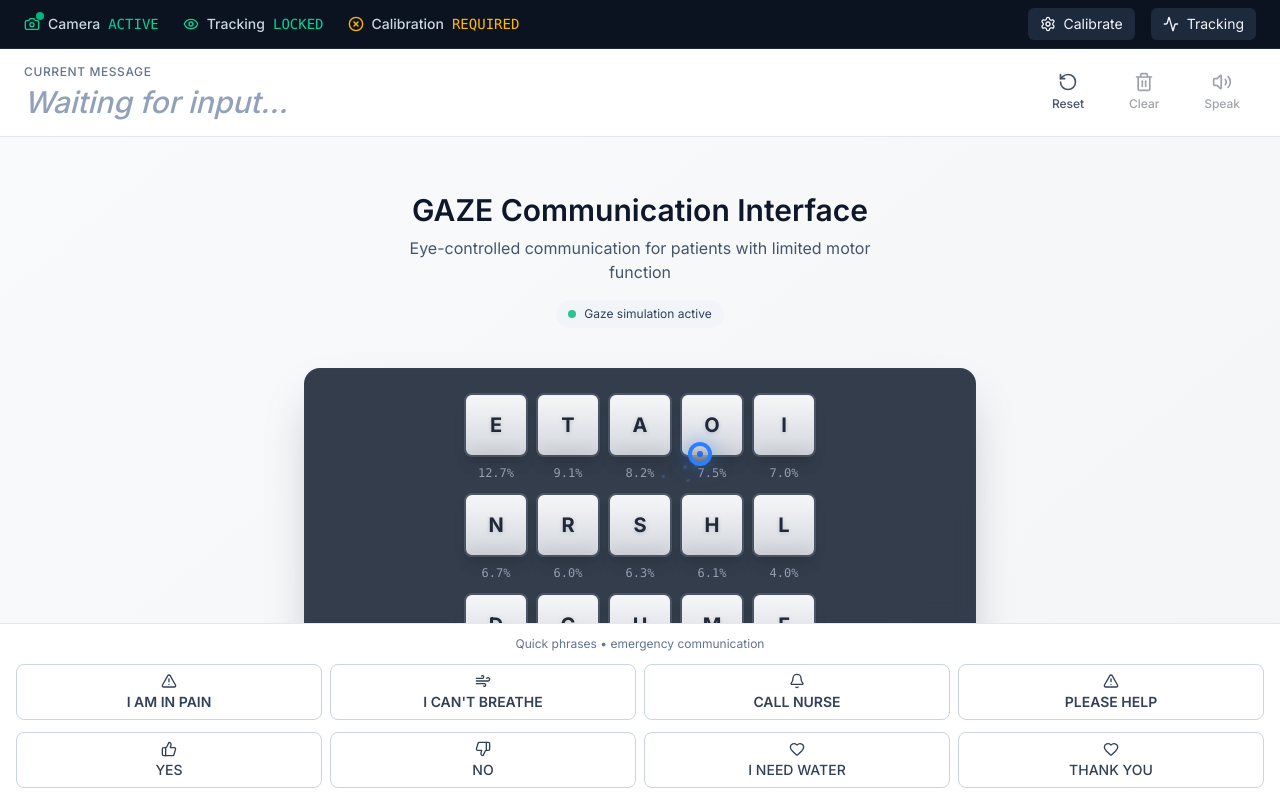
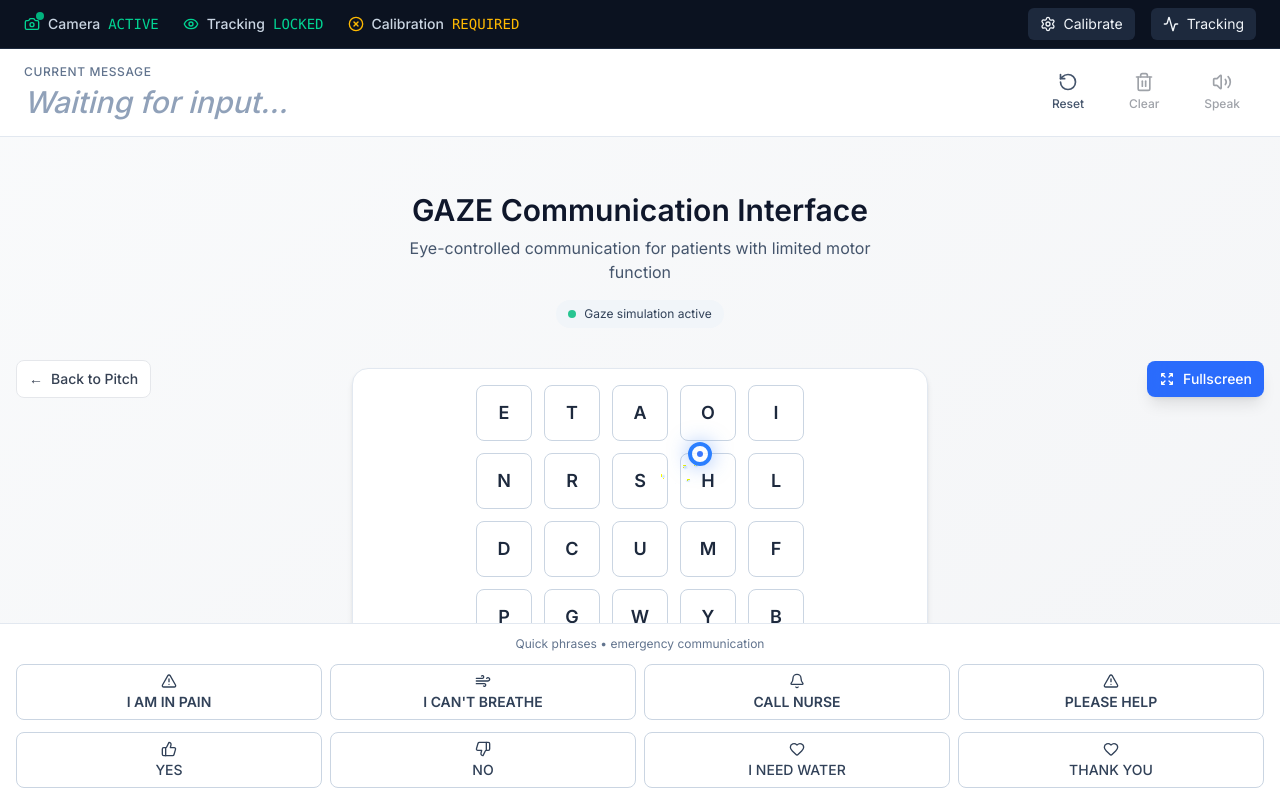
Before and after one commit to Anish-2005/Gaze, a Next.js app: page /demo in a window 1280 px wide. Shown: the top 798 px of the page. Built offline with nearby package versions, Linux system fonts and the light colour scheme.

Commit message:
Update navigation header position and QuickPhrases props
Changed the navigation header's top position and z-index in DemoLayoutClient for improved layout. Removed the unused selectedPhrase prop from QuickPhrases in DemoShell.

```diff
--- a/src/app/demo/DemoLayoutClient.tsx
+++ b/src/app/demo/DemoLayoutClient.tsx
@@ -148,7 +148,7 @@ export default function DemoLayoutClient({
       <div className={`h-full ${judgeMode ? 'pt-8' : ''}`}>
         {/* Elegant Navigation Header */}
         {!judgeMode && (
-          <div className="absolute top-4 left-4 right-4 z-30">
+          <div className="absolute top-90 left-4 right-4 z-[10000]">
             <div className="flex items-center justify-between">
               <a
                 href="/pitch"
--- a/src/app/demo/DemoShell.tsx
+++ b/src/app/demo/DemoShell.tsx
@@ -272,7 +272,6 @@ export default function DemoShell() {
 
       {/* Quick Phrases */}
       <QuickPhrases
-        selectedPhrase={state.selectedQuickPhrase}
         onSelect={addPhrase}
         hoveredKey={hoveredKey}
         setHoveredKey={setHoveredKey}
--- a/src/app/demo/GazeKeyboard.tsx
+++ b/src/app/demo/GazeKeyboard.tsx
@@ -18,121 +18,87 @@ const KEYBOARD_LAYOUT = [
   ['V', 'K', 'X', 'J', 'Q'],
 ]
 
-// Frequency weights for visual feedback
-const LETTER_FREQUENCY: Record<string, number> = {
-  'E': 12.7, 'T': 9.1, 'A': 8.2, 'O': 7.5, 'I': 7.0,
-  'N': 6.7, 'R': 6.0, 'S': 6.3, 'H': 6.1, 'L': 4.0,
-  'D': 4.3, 'C': 2.8, 'U': 2.8, 'M': 2.4, 'F': 2.2,
-  'P': 1.9, 'G': 2.0, 'W': 2.4, 'Y': 2.0, 'B': 1.5,
-  'V': 1.0, 'K': 0.8, 'X': 0.2, 'J': 0.2, 'Q': 0.1,
-}
-
 export default function GazeKeyboard({
   onSelect,
   hoveredKey,
   dwellProgress,
   setHoveredKey,
 }: GazeKeyboardProps) {
-  // Handle gaze hover events
+
+  /* ---------- GAZE EVENTS ---------- */
   useEffect(() => {
     const handleGazeHover = (event: CustomEvent) => {
       setHoveredKey(event.detail.key)
     }
 
     window.addEventListener('gazehover', handleGazeHover as EventListener)
-
-    return () => {
+    return () =>
       window.removeEventListener('gazehover', handleGazeHover as EventListener)
-    }
   }, [setHoveredKey])
 
-  // Handle keyboard navigation (for judges)
+  /* ---------- KEYBOARD (JUDGE MODE) ---------- */
   useEffect(() => {
     const handleKeyDown = (event: KeyboardEvent) => {
       const key = event.key.toUpperCase()
-      if (LETTER_FREQUENCY[key]) {
+      if (key.length === 1 && /[A-Z]/.test(key)) {
         setHoveredKey(key)
         setTimeout(() => {
           onSelect(key)
           setHoveredKey(null)
-        }, 100)
+        }, 120)
       }
 
-      // Space to speak
       if (event.key === ' ') {
         event.preventDefault()
-        const speakEvent = new CustomEvent('speak')
-        window.dispatchEvent(speakEvent)
+        window.dispatchEvent(new CustomEvent('speak'))
       }
 
-      // Escape to clear
       if (event.key === 'Escape') {
-        const clearEvent = new CustomEvent('clear')
-        window.dispatchEvent(clearEvent)
+        window.dispatchEvent(new CustomEvent('clear'))
       }
     }
 
     window.addEventListener('keydown', handleKeyDown)
-
-    return () => {
-      window.removeEventListener('keydown', handleKeyDown)
-    }
+    return () => window.removeEventListener('keydown', handleKeyDown)
   }, [onSelect, setHoveredKey])
 
   return (
-    <div className="relative w-full max-w-2xl mx-auto">
-      {/* Keyboard Container */}
-      <div className="bg-gray-800/90 backdrop-blur-sm rounded-2xl p-4 md:p-6 shadow-2xl border border-gray-700/50">
-        {/* Keyboard Layout */}
-        <div className="space-y-2 md:space-y-3">
+    <div className="w-full max-w-xl mx-auto">
+
+      {/* Keyboard shell */}
+      <div className="bg-white border border-slate-200 rounded-2xl p-3 sm:p-4 shadow-md">
+
+        {/* Rows */}
+        <div className="space-y-2 sm:space-y-3">
           {KEYBOARD_LAYOUT.map((row, rowIndex) => (
             <div
               key={rowIndex}
-              className="flex justify-center gap-1 md:gap-2"
+              className="flex justify-center gap-2 sm:gap-3"
             >
-              {row.map(letter => {
-                const frequency = LETTER_FREQUENCY[letter]
-                const isHovered = hoveredKey === letter
-
-                return (
-                  <div key={letter} className="flex flex-col items-center">
+              {row.map(letter => (
                 <Key
+                  key={letter}
                   letter={letter}
-                      isHovered={isHovered}
-                      dwellProgress={isHovered ? dwellProgress : 0}
+                  isHovered={hoveredKey === letter}
+                  dwellProgress={hoveredKey === letter ? dwellProgress : 0}
                   onMouseEnter={() => setHoveredKey(letter)}
                   onMouseLeave={() => setHoveredKey(null)}
                   onClick={() => onSelect(letter)}
                 />
-
-                    {/* Frequency indicator (smaller on mobile) */}
-                    <div className="mt-1 md:mt-2">
-                      <div className="text-xs text-gray-400 font-mono">
-                        {frequency.toFixed(1)}%
-                      </div>
-                    </div>
-                  </div>
-                )
-              })}
+              ))}
             </div>
           ))}
         </div>
 
-        {/* Mobile instruction */}
-        <div className="mt-3 md:hidden text-center">
-          <div className="text-xs text-gray-400 bg-gray-700/50 px-3 py-2 rounded-lg mx-4">
-            Tap and hold a key to select • Focus on letters to type
-          </div>
+        {/* Mobile hint */}
+        <div className="mt-3 sm:hidden text-center text-xs text-slate-500">
+          Focus on a letter to select • Tap to test
         </div>
       </div>
 
-      {/* Desktop instruction */}
-      <div className="hidden md:block absolute -bottom-16 left-1/2 transform -translate-x-1/2 text-center">
-        <div className="text-sm text-gray-600 bg-white/90 backdrop-blur-sm px-4 py-2 rounded-full border border-gray-200 shadow-sm">
-          <span className="font-medium">Focus on a letter for 1.5 seconds to select</span>
-          <span className="mx-2">•</span>
-          <span className="text-blue-600">Press SPACE to speak</span>
-        </div>
+      {/* Desktop hint */}
+      <div className="hidden sm:block mt-4 text-center text-sm text-slate-600">
+        Focus on a letter for a moment to type • Press <span className="font-medium">Space</span> to speak
       </div>
     </div>
   )
--- a/src/app/demo/Key.tsx
+++ b/src/app/demo/Key.tsx
@@ -22,90 +22,67 @@ export default function Key({
 }: KeyProps) {
   const audioRef = useRef<HTMLAudioElement | null>(null)
 
+  /* ---------- SAFE AUDIO (SELECTION ONLY) ---------- */
   useEffect(() => {
     if (typeof Audio !== 'undefined') {
       audioRef.current = new Audio('/click.mp3')
+      audioRef.current.volume = 0.25
     }
   }, [])
 
-  useEffect(() => {
-    if (isHovered && audioRef.current) {
+  const handleSelect = () => {
+    if (audioRef.current) {
       audioRef.current.currentTime = 0
       audioRef.current.play().catch(() => {})
     }
-  }, [isHovered])
+
+    if ('vibrate' in navigator) {
+      navigator.vibrate(8)
+    }
+
+    onClick?.()
+  }
 
   return (
     <div
       data-gaze-key={letter}
-      className={cn(
-        "relative flex items-center justify-center",
-        "h-12 w-12 md:h-16 md:w-16 rounded-lg border-2 transition-all duration-200",
-        "select-none cursor-default font-bold text-lg md:text-xl",
-        "shadow-lg active:shadow-md active:scale-95",
-        isHovered
-          ? "border-blue-400 bg-gradient-to-b from-blue-100 to-blue-200 text-blue-900 shadow-blue-200/50 scale-105"
-          : "border-gray-600 bg-gradient-to-b from-gray-100 to-gray-300 text-gray-800 hover:from-gray-200 hover:to-gray-400"
-      )}
+      className="relative"
       onMouseEnter={onMouseEnter}
       onMouseLeave={onMouseLeave}
-      onClick={onClick}
+      onClick={handleSelect}
       onTouchStart={(e) => {
-        // Prevent default to avoid scrolling on mobile
         e.preventDefault()
-        // Add haptic feedback if available
-        if ('vibrate' in navigator) {
-          navigator.vibrate(10)
-        }
         onMouseEnter?.()
       }}
       onTouchEnd={(e) => {
         e.preventDefault()
         onMouseLeave?.()
-        // Add a small delay for mobile tap-and-hold
-        setTimeout(() => onClick?.(), 50)
+        setTimeout(handleSelect, 40)
       }}
     >
-      {/* Key letter with 3D effect */}
-      <span className="relative z-10 drop-shadow-sm">
+      {/* KEY BODY */}
+      <div
+        className={cn(
+          'flex items-center justify-center',
+          'h-12 w-12 sm:h-14 sm:w-14',
+          'rounded-lg border font-semibold text-lg',
+          'select-none cursor-default transition-all duration-150',
+          isHovered
+            ? 'bg-slate-100 border-slate-900 text-slate-900'
+            : 'bg-white border-slate-300 text-slate-800 hover:bg-slate-50'
+        )}
+      >
         {letter}
-      </span>
+      </div>
 
-      {/* Key top surface gradient */}
-      <div className="absolute inset-0 rounded-lg bg-gradient-to-b from-white/20 to-transparent pointer-events-none" />
-
-      {/* Key bottom shadow */}
-      <div className="absolute -bottom-1 left-1 right-1 h-1 bg-black/20 rounded-b-lg blur-sm pointer-events-none" />
-
-      {/* Dwell progress ring */}
+      {/* DWELL PROGRESS (CLEAN + MEDICAL SAFE) */}
       {isHovered && dwellProgress > 0 && (
-        <>
-          {/* Outer glowing ring */}
+        <div className="absolute inset-x-1 -bottom-1 h-1 rounded-full bg-slate-200 overflow-hidden">
           <div
-            className="absolute inset-0 border-3 border-blue-400 rounded-lg animate-pulse pointer-events-none"
-            style={{
-              opacity: 0.6 + (dwellProgress / 100) * 0.4,
-            }}
+            className="h-full bg-slate-900 transition-all duration-100"
+            style={{ width: `${dwellProgress}%` }}
           />
-
-          {/* Progress ring */}
-          <div className="absolute inset-0 pointer-events-none">
-            <svg className="w-full h-full transform -rotate-90">
-              <circle
-                cx="50%"
-                cy="50%"
-                r="45%"
-                stroke="currentColor"
-                strokeWidth="3"
-                fill="none"
-                strokeLinecap="round"
-                className="text-blue-500"
-                strokeDasharray={`${2 * Math.PI * 45}`}
-                strokeDashoffset={`${2 * Math.PI * 45 * (1 - dwellProgress / 100)}`}
-              />
-            </svg>
-          </div>
-        </>
+        </div>
       )}
     </div>
   )
```
Lines whose indentation alone changed are shown as unchanged.
